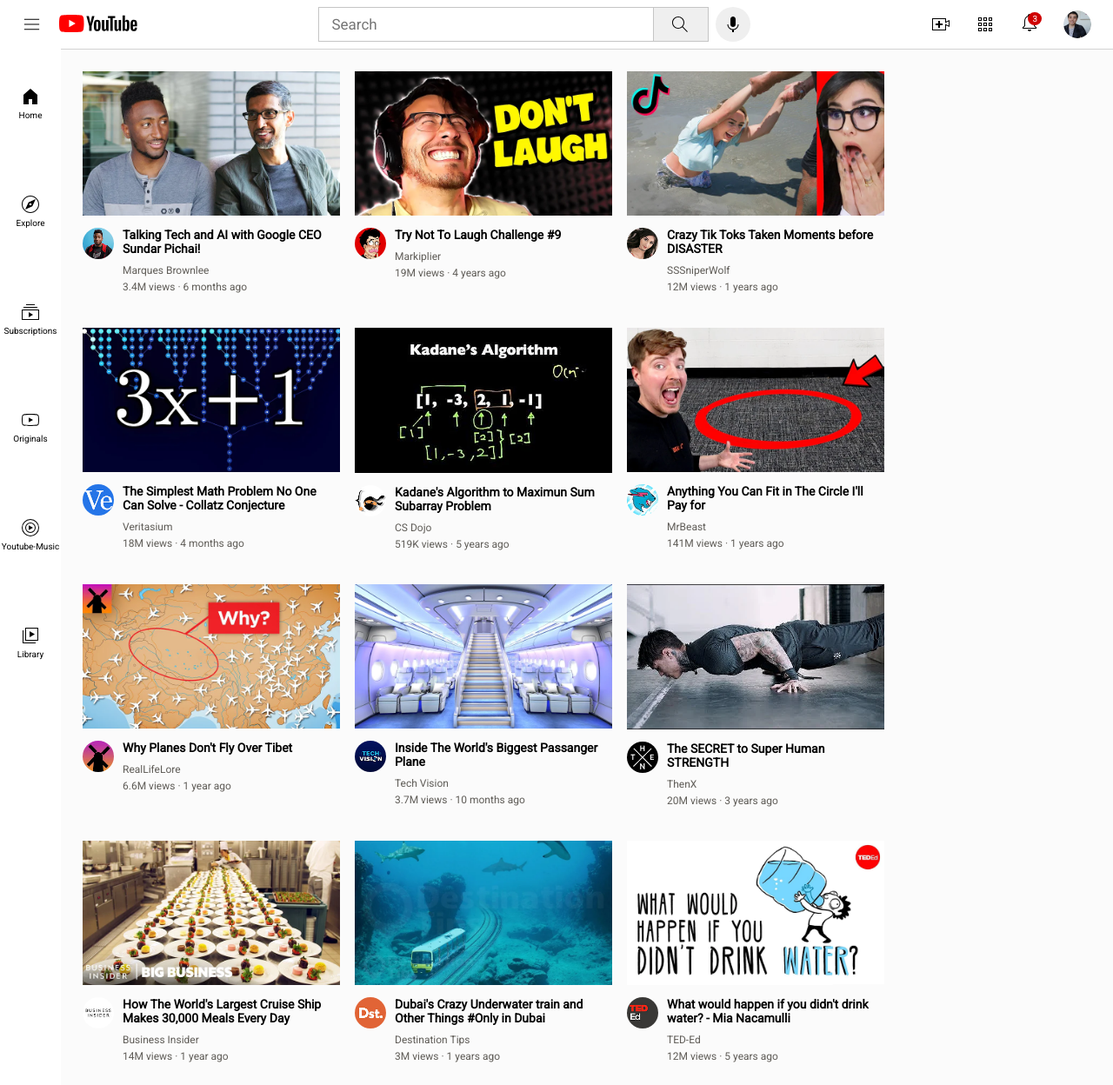
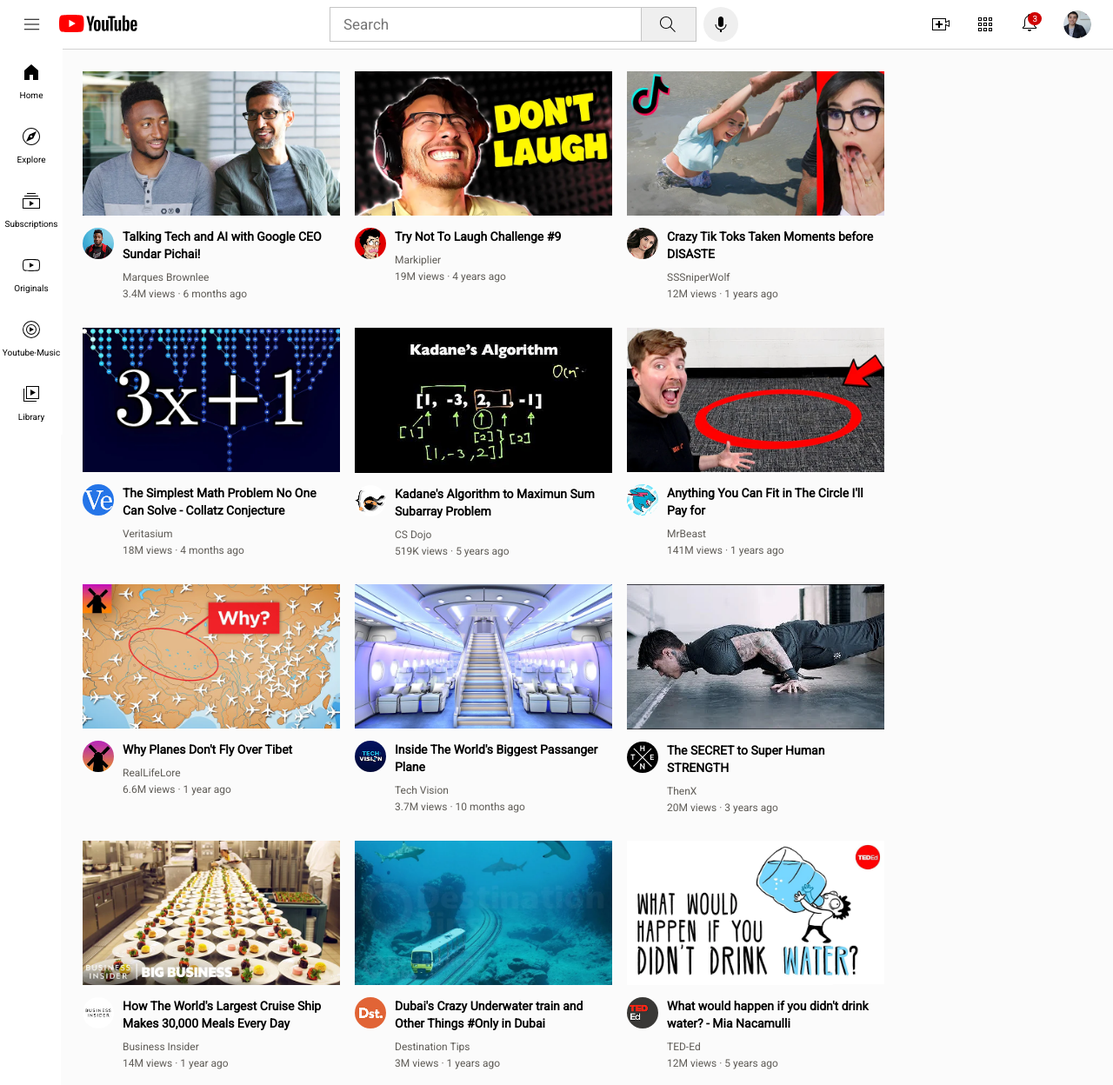
Before and after one commit to kakarotobox/YoutubeHomePage, a plain HTML site: page index.html in a window 1280 px wide. Shown: the whole page at 87% size. Drawn offline with Linux system fonts and the light colour scheme.

Commit message:
simplified sidebar code

```diff
--- a/header.css
+++ b/header.css
@@ -43,7 +43,7 @@
 
 .search-bar {
   height: 40px;
-  width: 385px;
+  width: 358px;
   min-width: 0;
   padding: 12px 15px;
   border: 1px solid rgb(197, 197, 197);
--- a/index.html
+++ b/index.html
@@ -43,36 +43,42 @@
   <!--Sidebar section-->
 
   <div class="sidebar-container">
+
     <div class="sidebar-card-container">
       <div class="sidebar-icon-container">
         <img class="home-icon" src="icons/home.svg">
       </div>
       <p>Home</p>
     </div>
+
     <div class="sidebar-card-container">
       <div class="sidebar-icon-container">
         <img class="explore-icon" src="icons/explore.svg">
       </div>
       <p>Explore</p>
     </div>
+
     <div class="sidebar-card-container">
       <div class="sidebar-icon-container">
         <img class="subscriptions-icon" src="icons/subscriptions.svg">
       </div>
       <p>Subscriptions</p>
     </div>
+
     <div class="sidebar-card-container">
       <div class="sidebar-icon-container">
         <img class="originals-icon" src="icons/originals.svg">
       </div>
       <p>Originals</p>
     </div>
+
     <div class="sidebar-card-container">
       <div class="sidebar-icon-container">
         <img class="youtube-music-icon" src="icons/youtube-music.svg">
       </div>
       <p>Youtube-Music</p>
     </div>
+
     <div class="sidebar-card-container">
       <div class="sidebar-icon-container">
         <img class="library-icon" src="icons/library.svg">
@@ -86,18 +92,26 @@
   <div class="super-container">
     <div class="video-card">
       <div class="thumbnail-container">
+        <a href="https://www.youtube.com/watch?v=n2RNcPRtAiY">
           <img class="thumbnail" src="thumbnails/thumbnail-1.webp" alt="Two guys smiling">
+        </a>
       </div>
       <div class="video-info-grid">
         <div class="channel-pic-container">
+          <a href="https://www.youtube.com/c/mkbhd">
             <img class="channel-pic" src="channel-images/channel-1.jpeg" alt="channe1-pic">
+          </a>
         </div>
         <div class="video-info-container">
           <p class="video-title">
+            <a class="video-title-link" href="https://www.youtube.com/watch?v=n2RNcPRtAiY">
             Talking Tech and AI with Google CEO Sundar Pichai!
+            </a>
           </p>
+          <a href="" class="video-title-link">
             <p class="video-author">
-            Marques Brownlee
+          </a>
+            <a class="video-author-link" href="https://www.youtube.com/c/mkbhd">Marques Brownlee</a>
           </p>
           <p class="video-stats">
             3.4M views &#183; 6 months ago
@@ -105,20 +119,26 @@
         </div>
       </div>
     </div>
+
+
     <div class="video-card">
       <div class="thumbnail-container">
+        <a href="https://www.youtube.com/watch?v=mP0RAo9SKZk">
           <img class="thumbnail" src="thumbnails/thumbnail-2.webp" alt="Two guys smiling">
+        </a>
       </div>
       <div class="video-info-grid">
         <div class="channel-pic-container">
+          <a href="https://www.youtube.com/c/markiplier">
             <img class="channel-pic" src="channel-images/channel-2.jpeg" alt="channe1-pic">
+          </a>
         </div>
         <div class="video-info-container">
           <p class="video-title">
-            Try Not To Laugh Challenge #9
+            <a href="https://www.youtube.com/watch?v=mP0RAo9SKZk" class="video-title-link">Try Not To Laugh Challenge #9</a>
           </p>
           <p class="video-author">
-            Markiplier
+            <a href="https://www.youtube.com/c/markiplier" class="video-author-link">Markiplier</a>
           </p>
           <p class="video-stats">
             19M views &#183; 4 years ago
@@ -126,20 +146,30 @@
         </div>
       </div>
     </div>
+
+
     <div class="video-card">
       <div class="thumbnail-container">
+        <a href="https://www.youtube.com/watch?v=FgjPQQeTh1w">
           <img class="thumbnail" src="thumbnails/thumbnail-3.webp" alt="Two guys smiling">
+        </a>
       </div>
       <div class="video-info-grid">
         <div class="channel-pic-container">
+          <a href="https://www.youtube.com/user/SSSniperWolf">
             <img class="channel-pic" src="channel-images/channel-3.jpeg" alt="channe1-pic">
+          </a>
         </div>
         <div class="video-info-container">
           <p class="video-title">
-            Crazy Tik Toks Taken Moments before DISASTER
+            <a href="https://www.youtube.com/watch?v=FgjPQQeTh1w" class="video-title-link">
+              Crazy Tik Toks Taken Moments before DISASTE
+            </a>
           </p>
           <p class="video-author">
+            <a href="https://www.youtube.com/user/SSSniperWolf" class="video-author-link">
               SSSniperWolf
+            </a>
           </p>
           <p class="video-stats">
             12M views &#183; 1 years ago
@@ -147,20 +177,30 @@
         </div>
       </div>
     </div>
+
+
     <div class="video-card">
       <div class="thumbnail-container">
+        <a href="https://www.youtube.com/watch?v=094y1Z2wpJg">
           <img class="thumbnail" src="thumbnails/thumbnail-4.webp" alt="Two guys smiling">
+        </a>
       </div>
       <div class="video-info-grid">
         <div class="channel-pic-container">
+          <a href="https://www.youtube.com/c/veritasium">
             <img class="channel-pic" src="channel-images/channel-4.jpeg" alt="channe1-pic">
+          </a>
         </div>
         <div class="video-info-container">
           <p class="video-title">
+            <a href="https://www.youtube.com/watch?v=094y1Z2wpJg" class="video-title-link">
               The Simplest Math Problem No One Can Solve - Collatz Conjecture
+            </a>
           </p>
           <p class="video-author">
+            <a href="https://www.youtube.com/c/veritasium" class="video-author-link">
               Veritasium
+            </a>
           </p>
           <p class="video-stats">
             18M views &#183; 4 months ago
@@ -168,20 +208,30 @@
         </div>
       </div>
     </div>
+
+
     <div class="video-card">
       <div class="thumbnail-container">
+        <a href="https://www.youtube.com/watch?v=86CQq3pKSUw">
           <img class="thumbnail" src="thumbnails/thumbnail-5.webp" alt="Two guys smiling">
+        </a>
       </div>
       <div class="video-info-grid">
         <div class="channel-pic-container">
+          <a href="https://www.youtube.com/c/CSDojo">
             <img class="channel-pic" src="channel-images/channel-5.jpeg" alt="channe1-pic">
+          </a>
         </div>
         <div class="video-info-container">
           <p class="video-title">
+            <a href="https://www.youtube.com/watch?v=86CQq3pKSUw" class="video-title-link">
               Kadane's Algorithm to Maximun Sum Subarray Problem
+            </a>
           </p>
           <p class="video-author">
+            <a href="https://www.youtube.com/c/CSDojo" class="video-author-link">
               CS Dojo
+            </a>
           </p>
           <p class="video-stats">
             519K views &#183; 5 years ago
@@ -189,20 +239,30 @@
         </div>
       </div>
     </div>
+
+
     <div class="video-card">
       <div class="thumbnail-container">
+        <a href="https://www.youtube.com/watch?v=yXWw0_UfSFg">
           <img class="thumbnail" src="thumbnails/thumbnail-6.webp" alt="Two guys smiling">
+        </a>
       </div>
       <div class="video-info-grid">
         <div class="channel-pic-container">
+          <a href="https://www.youtube.com/channel/UCX6OQ3DkcsbYNE6H8uQQuVA">
             <img class="channel-pic" src="channel-images/channel-6.jpeg" alt="channe1-pic">
+          </a>
         </div>
         <div class="video-info-container">
           <p class="video-title">
+            <a href="https://www.youtube.com/watch?v=yXWw0_UfSFg" class="video-title-link">
               Anything You Can Fit in The Circle I'll Pay for
+            </a>
           </p>
           <p class="video-author">
+            <a href="https://www.youtube.com/channel/UCX6OQ3DkcsbYNE6H8uQQuVA" class="video-author-link">
               MrBeast
+            </a>
           </p>
           <p class="video-stats">
             141M views &#183; 1 years ago
@@ -210,20 +270,30 @@
         </div>
       </div>
     </div>
+
+
     <div class="video-card">
        <div class="thumbnail-container">
+        <a href="https://www.youtube.com/watch?v=fNVa1qMbF9Y">
           <img class="thumbnail" src="thumbnails/thumbnail-7.webp" alt="Two guys smiling">
+        </a>
       </div>
       <div class="video-info-grid">
         <div class="channel-pic-container">
+          <a href="https://www.youtube.com/channel/UCP5tjEmvPItGyLhmjdwP7Ww">
             <img class="channel-pic" src="channel-images/channel-7.jpeg" alt="channe1-pic">
+          </a>
          </div>
          <div class="video-info-container">
            <p class="video-title">
+            <a href="https://www.youtube.com/watch?v=fNVa1qMbF9Y" class="video-title-link">
               Why Planes Don't Fly Over Tibet
+            </a>
           </p>
           <p class="video-author">
+            <a href="https://www.youtube.com/channel/UCP5tjEmvPItGyLhmjdwP7Ww" class="video-author-link">
               RealLifeLore
+            </a>
           </p>
           <p class="video-stats">
             6.6M views &#183; 1 year ago
@@ -231,20 +301,30 @@
          </div>
        </div>
       </div>
+
+
       <div class="video-card">
         <div class="thumbnail-container">
+          <a href="https://www.youtube.com/watch?v=lFm4EM1juls">
             <img class="thumbnail" src="thumbnails/thumbnail-8.webp" alt="Two guys smiling">
+          </a>
         </div>
         <div class="video-info-grid">
           <div class="channel-pic-container">
+            <a href="https://www.youtube.com/channel/UCHAK6CyegY22Zj2GWrcaIxg">
               <img class="channel-pic" src="channel-images/channel-8.jpeg" alt="channe1-pic">
+            </a>
           </div>
           <div class="video-info-container">
             <p class="video-title">
+              <a href="https://www.youtube.com/watch?v=lFm4EM1juls" class="video-title-link">
                 Inside The World's Biggest Passanger Plane
+              </a>
             </p>
             <p class="video-author">
+              <a href="https://www.youtube.com/channel/UCHAK6CyegY22Zj2GWrcaIxg" class="video-author-link">
                 Tech Vision
+              </a>
             </p>
             <p class="video-stats">
               3.7M views &#183; 10 months ago
@@ -252,20 +332,30 @@
           </div>
         </div>
       </div>
+
+
       <div class="video-card">
         <div class="thumbnail-container">
+          <a href="https://www.youtube.com/watch?v=ixmxOlcrlUc">
             <img class="thumbnail" src="thumbnails/thumbnail-9.webp" alt="Two guys smiling">
+          </a>
         </div>
         <div class="video-info-grid">
           <div class="channel-pic-container">
+            <a href="https://www.youtube.com/c/OFFICIALTHENXSTUDIOS">
               <img class="channel-pic" src="channel-images/channel-9.jpeg" alt="channe1-pic">
+            </a>
           </div>
           <div class="video-info-container">
             <p class="video-title">
+              <a href="https://www.youtube.com/watch?v=ixmxOlcrlUc" class="video-title-link">
                 The SECRET to Super Human STRENGTH
+              </a>
             </p>
             <p class="video-author">
+              <a href="https://www.youtube.com/c/OFFICIALTHENXSTUDIOS" class="video-author-link">
                 ThenX
+              </a>
             </p>
             <p class="video-stats">
               20M views &#183; 3 years ago
@@ -273,20 +363,30 @@
           </div>
         </div>
       </div>
+
+
       <div class="video-card">
         <div class="thumbnail-container">
+          <a href="https://www.youtube.com/watch?v=R2vXbFp5C9o">
             <img class="thumbnail" src="thumbnails/thumbnail-10.webp" alt="Two guys smiling">
+          </a>
         </div>
         <div class="video-info-grid">
           <div class="channel-pic-container">
+            <a href="https://www.youtube.com/user/businessinsider">
               <img class="channel-pic" src="channel-images/channel-10.jpeg" alt="channe1-pic">
+            </a>
           </div>
           <div class="video-info-container">
             <p class="video-title">
+              <a href="https://www.youtube.com/watch?v=R2vXbFp5C9o" class="video-title-link">
                 How The World's Largest Cruise Ship Makes 30,000 Meals Every Day
+              </a>
             </p>
             <p class="video-author">
+              <a href="https://www.youtube.com/user/businessinsider" class="video-author-link">
                 Business Insider
+              </a>
             </p>
             <p class="video-stats">
               14M views &#183; 1 year ago
@@ -294,20 +394,30 @@
           </div>
         </div>
       </div>
+
+
       <div class="video-card">
         <div class="thumbnail-container">
+          <a href="https://www.youtube.com/watch?v=0nZuYyXET3s">
             <img class="thumbnail" src="thumbnails/thumbnail-11.webp" alt="Two guys smiling">
+          </a>
         </div>
         <div class="video-info-grid">
           <div class="channel-pic-container">
+            <a href="https://www.youtube.com/c/Destinationtips">
               <img class="channel-pic" src="channel-images/channel-11.jpeg" alt="channe1-pic">
+            </a>
           </div>
           <div class="video-info-container">
             <p class="video-title">
+              <a href="https://www.youtube.com/watch?v=0nZuYyXET3s" class="video-title-link">
                 Dubai's Crazy Underwater train and Other Things #Only in Dubai
+              </a>
             </p>
             <p class="video-author">
+              <a href="https://www.youtube.com/c/Destinationtips" class="video-author-link">
                 Destination Tips
+              </a>
             </p>
             <p class="video-stats">
               3M views &#183; 1 years ago
@@ -315,20 +425,30 @@
           </div>
         </div>
       </div>
+
+
       <div class="video-card">
         <div class="thumbnail-container">
+          <a href="https://www.youtube.com/watch?v=9iMGFqMmUFs">
             <img class="thumbnail" src="thumbnails/thumbnail-12.webp" alt="Two guys smiling">
+          </a>
         </div>
         <div class="video-info-grid">
           <div class="channel-pic-container">
+            <a href="https://www.youtube.com/teded">
               <img class="channel-pic" src="channel-images/channel-12.jpeg" alt="channe1-pic">
+            </a>
           </div>
           <div class="video-info-container">
             <p class="video-title">
+              <a href="https://www.youtube.com/watch?v=9iMGFqMmUFs" class="video-title-link">
                 What would happen if you didn't drink water? - Mia Nacamulli
+              </a>
             </p>
             <p class="video-author">
+              <a href="https://www.youtube.com/teded" class="video-author-link">
                 TED-Ed
+              </a>
             </p>
             <p class="video-stats">
               12M views &#183; 5 years ago
@@ -336,6 +456,8 @@
           </div>
         </div>
       </div>
+
+
   </div>
 </body>
 </html>
--- a/sidebar.css
+++ b/sidebar.css
@@ -1,26 +1,24 @@
 .sidebar-container {
-  display: flex;
-  flex-direction: column;
   position: fixed;
   left: 0;
   top: 56px;
-  bottom: 0;
-  width: 70px;
-  z-index: 99;
-  text-align: center;
+  width: 72px;
+  background-color: white;
 }
 
 .sidebar-card-container {
   display: flex;
-  flex: 1;
+  height: 74px;
   flex-direction: column;
   justify-content: center;
+  align-items: center;
   cursor: pointer;
 }
 
 .home-icon, .explore-icon, .subscriptions-icon, .originals-icon, .youtube-music-icon, .library-icon {
   height: 24px;
   width: 24px;
+  margin-bottom: 5px;
 }
 
 .sidebar-card-container:hover {
--- a/video.css
+++ b/video.css
@@ -41,9 +41,16 @@
 
 .video-title {
   font-size: 14px;
-  font-weight: bold;
+  font-weight: 600;
+  color: black;
   margin-bottom: 10px;
+  line-height: 20px;
   cursor: pointer;
+}
+
+.video-title-link {
+  text-decoration: none;
+  color: black;
 }
 
 .video-author {
@@ -53,6 +60,11 @@
   cursor: pointer;
 }
 
+.video-author-link {
+  color: rgb(95, 92, 87);
+  text-decoration: none;
+}
+
 .video-stats {
   font-size: 12px;
   color: rgb(95, 92, 87);
```
Also changed, not shown: general.css (line endings or trailing spaces). Lines whose indentation alone changed are shown as unchanged.
